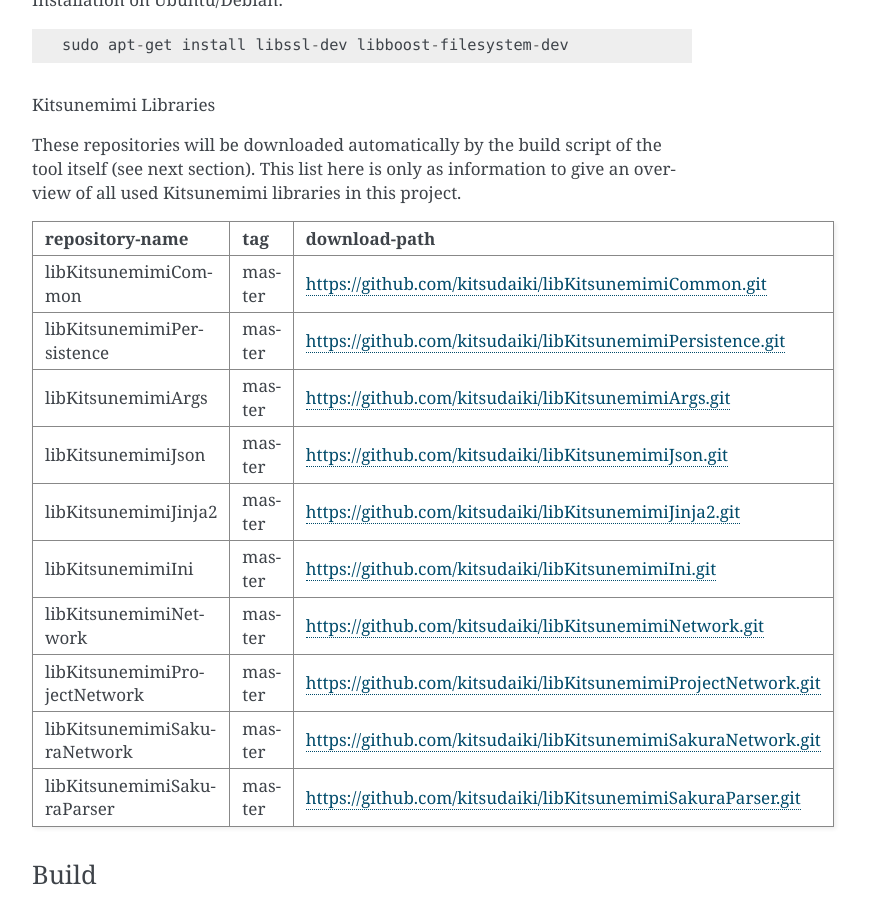
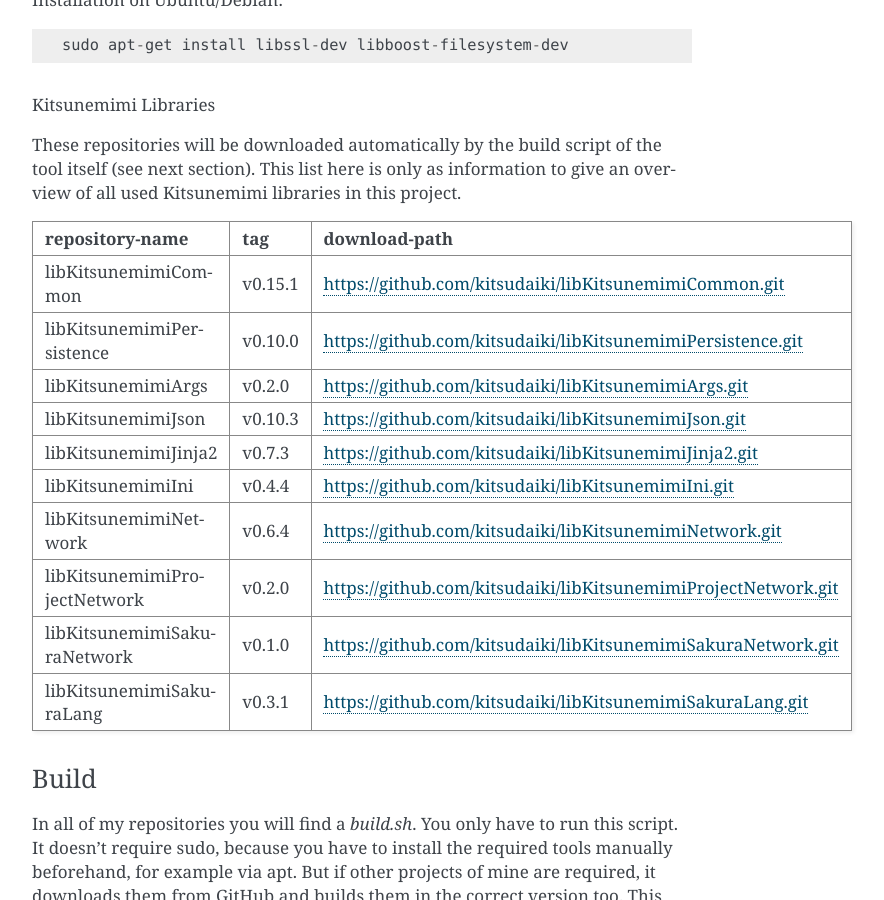
Before and after one commit to kitsudaiki/SakuraTree-Documentation, a Sphinx documentation site: the page built from source/build.rst, in a window 1280 px wide and 900 px high, scrolled down 1250 px. Shown: the whole window, without its empty margins (388-1272 px from the left). Built offline with Sphinx 7.4.7, drawn with Linux system fonts in a browser that asks for light colours.

Commit message:
update requirements

```diff
--- a/source/build.rst
+++ b/source/build.rst
@@ -114,44 +114,44 @@
       - **download-path**
 
     * - libKitsunemimiCommon
-      - master
+      - v0.15.1
       - https://github.com/kitsudaiki/libKitsunemimiCommon.git
 
     * - libKitsunemimiPersistence
-      - master
+      - v0.10.0
       - https://github.com/kitsudaiki/libKitsunemimiPersistence.git
 
     * - libKitsunemimiArgs
-      - master
+      - v0.2.0
       - https://github.com/kitsudaiki/libKitsunemimiArgs.git
 
     * - libKitsunemimiJson
-      - master
+      - v0.10.3
       - https://github.com/kitsudaiki/libKitsunemimiJson.git
 
     * - libKitsunemimiJinja2
-      - master
+      - v0.7.3
       - https://github.com/kitsudaiki/libKitsunemimiJinja2.git
 
     * - libKitsunemimiIni
-      - master
+      - v0.4.4
       - https://github.com/kitsudaiki/libKitsunemimiIni.git
 
     * - libKitsunemimiNetwork
-      - master
+      - v0.6.4
       - https://github.com/kitsudaiki/libKitsunemimiNetwork.git
 
     * - libKitsunemimiProjectNetwork
-      - master
+      - v0.2.0
       - https://github.com/kitsudaiki/libKitsunemimiProjectNetwork.git
 
     * - libKitsunemimiSakuraNetwork
-      - master
+      - v0.1.0
       - https://github.com/kitsudaiki/libKitsunemimiSakuraNetwork.git
 
-    * - libKitsunemimiSakuraParser
-      - master
-      - https://github.com/kitsudaiki/libKitsunemimiSakuraParser.git
+    * - libKitsunemimiSakuraLang
+      - v0.3.1
+      - https://github.com/kitsudaiki/libKitsunemimiSakuraLang.git
 
 
 .. raw:: latex
```
